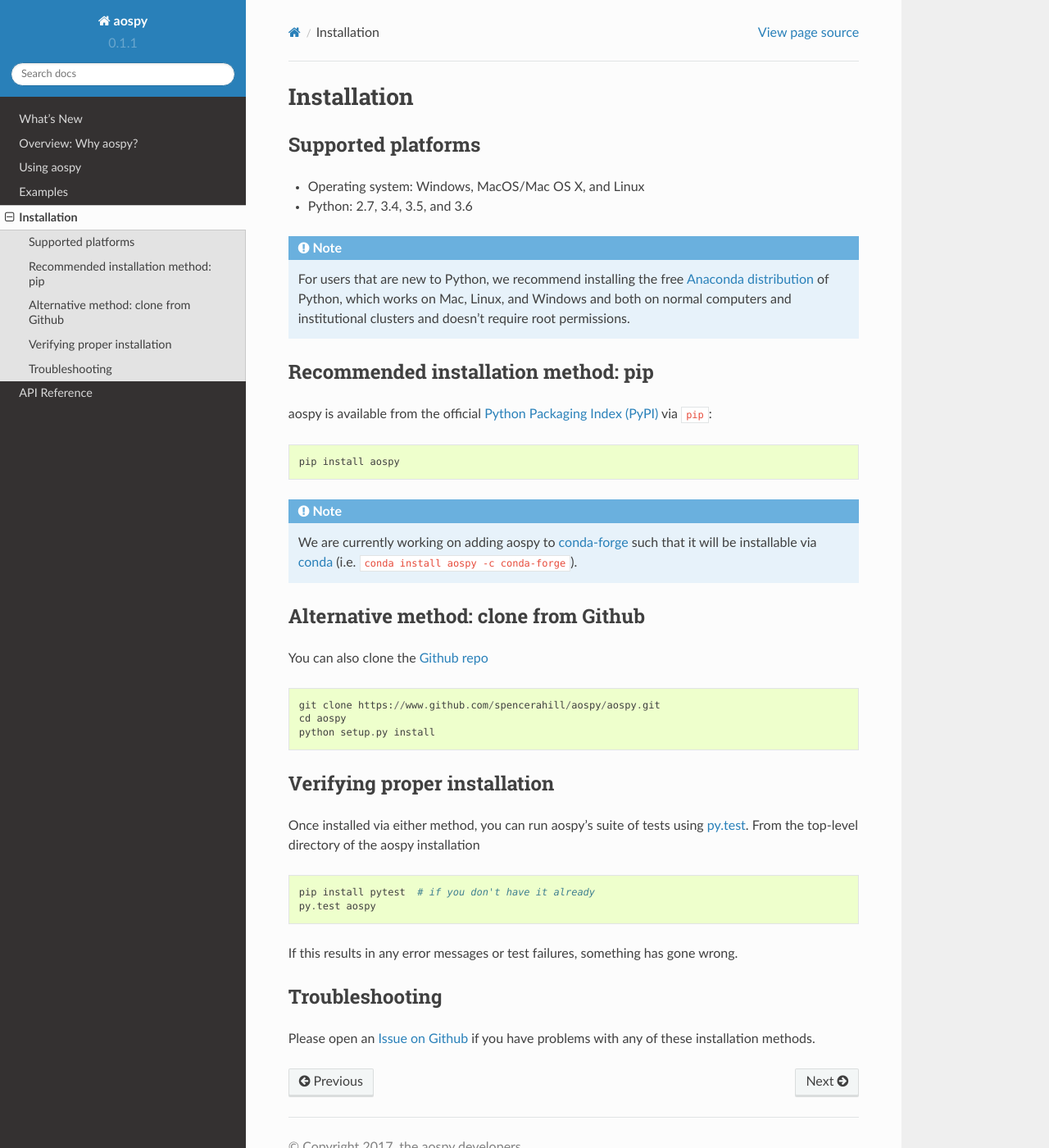
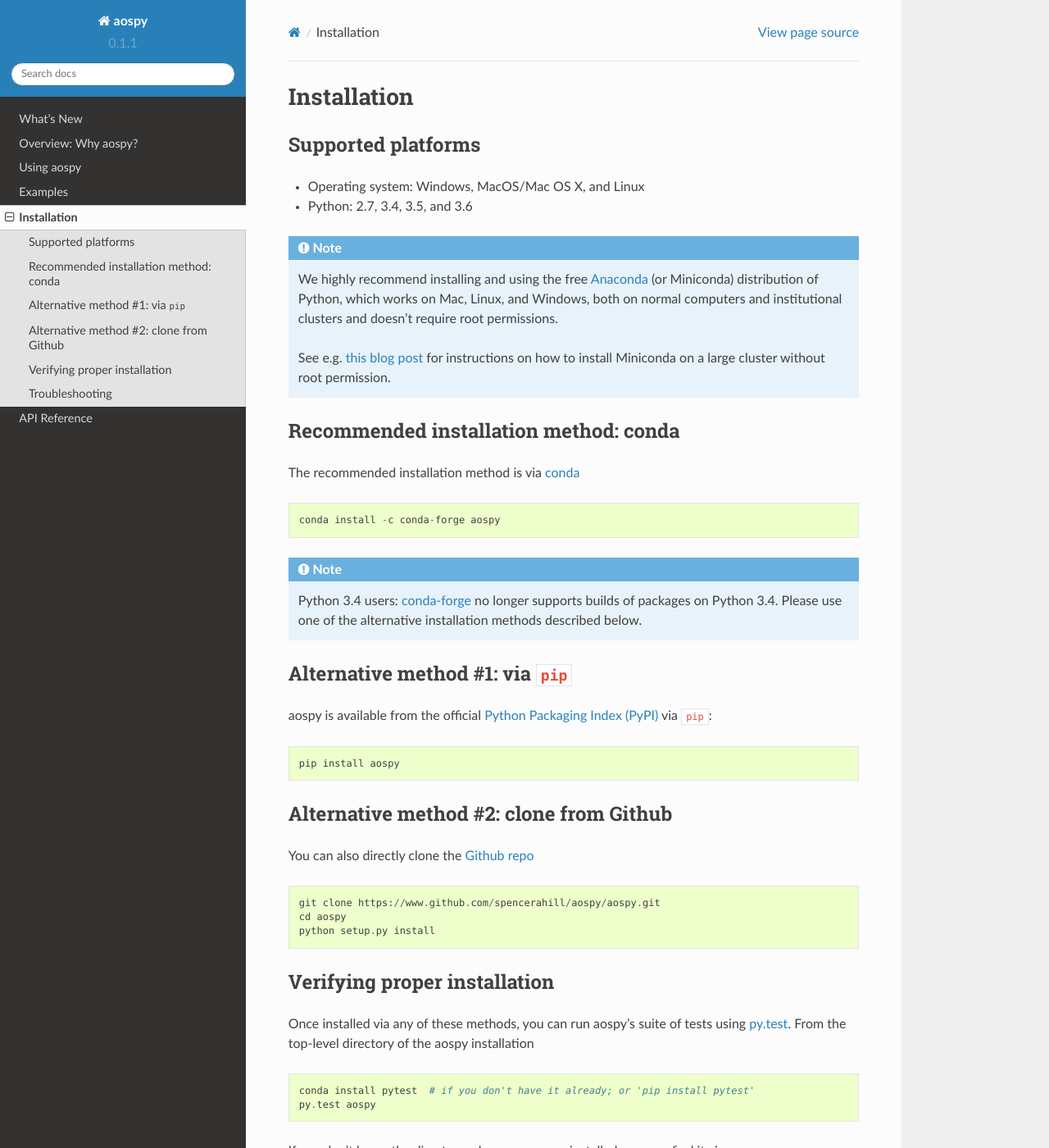
Before and after one commit to spencerahill/aospy, a Sphinx documentation site: the page built from docs/install.rst, in a window 1280 px wide and 1400 px high. Shown: the whole window at 82% size. Built offline with Sphinx 7.4.7 and the Read the Docs theme 2.0.0, drawn with Linux system fonts in a browser that asks for light colours; some of the changed text lies outside the part shown.

Commit message:
DOCS conda preferred install method except on python3.4 (#153)

```diff
--- a/docs/install.rst
+++ b/docs/install.rst
@@ -1,3 +1,5 @@
+.. _install:
+
 Installation
 ============
 
@@ -8,21 +10,44 @@
 - Python: 2.7, 3.4, 3.5, and 3.6
 
 .. note::
-   For users that are new to Python, we recommend installing the free `Anaconda distribution <https://www.continuum.io/downloads>`_ of Python, which works on Mac, Linux, and Windows and both on normal computers and institutional clusters and doesn't require root permissions.
 
-Recommended installation method: pip
-------------------------------------
+   We highly recommend installing and using the free `Anaconda
+   <https://www.continuum.io/downloads>`_ (or Miniconda) distribution
+   of Python, which works on Mac, Linux, and Windows, both on normal
+   computers and institutional clusters and doesn't require root
+   permissions.
 
-aospy is available from the official `Python Packaging Index (PyPI) <https://pypi.io>`_ via ``pip``::
+   See e.g. `this blog post
+   <https://medium.com/@rabernat/custom-conda-environments-for-data-science-on-hpc-clusters-32d58c63aa95#.hqyl6y38i>`_
+   for instructions on how to install Miniconda on a large cluster
+   without root permission.
+
+Recommended installation method: conda
+--------------------------------------
+
+The recommended installation method is via `conda
+<http://conda.pydata.org/docs/>`_ ::
+
+  conda install -c conda-forge aospy
+
+.. note:: Python 3.4 users: `conda-forge
+          <https://conda-forge.github.io/>`_ no longer supports builds
+          of packages on Python 3.4.  Please use one of the
+          alternative installation methods described below.
+
+Alternative method #1: via ``pip``
+----------------------------------
+
+aospy is available from the official `Python Packaging Index (PyPI)
+<https://pypi.io>`_ via ``pip``::
 
   pip install aospy
 
-.. note:: We are currently working on adding aospy to `conda-forge <https://conda-forge.github.io/>`_ such that it will be installable via `conda <http://conda.pydata.org/docs/>`_ (i.e. ``conda install aospy -c conda-forge``).
+Alternative method #2: clone from Github
+----------------------------------------
 
-Alternative method: clone from Github
--------------------------------------
-
-You can also clone the `Github repo <https://github.com/spencerahill/aospy>`_ ::
+You can also directly clone the `Github repo
+<https://github.com/spencerahill/aospy>`_ ::
 
   git clone https://www.github.com/spencerahill/aospy/aospy.git
   cd aospy
@@ -31,14 +56,29 @@
 Verifying proper installation
 -----------------------------
 
-Once installed via either method, you can run aospy's suite of tests using `py.test <http://doc.pytest.org/>`_.  From the top-level directory of the aospy installation ::
+Once installed via any of these methods, you can run aospy's suite of
+tests using `py.test <http://doc.pytest.org/>`_.  From the top-level
+directory of the aospy installation ::
 
-  pip install pytest  # if you don't have it already
+  conda install pytest  # if you don't have it already; or 'pip install pytest'
   py.test aospy
 
-If this results in any error messages or test failures, something has gone wrong.
+If you don't know the directory where aospy was installed, you can find it via ::
+
+  python -c "import aospy; print(aospy.__path__[0])"
+
+If the pytest command results in any error messages or test failures,
+something has gone wrong, and please refer to the Troubleshooting
+information below.
 
 Troubleshooting
 ---------------
 
-Please open an `Issue on Github <https://github.com/spencerahill/aospy/issues/new>`_ if you have problems with any of these installation methods.
+Please search through our `Issues page
+<https://github.com/spencerahill/aospy/issues>`_ to see if any open or
+closed Issues match the problem you're facing.  If none do, then
+please open a `new issue
+<https://github.com/spencerahill/aospy/issues/new>`_.
+
+Please don't hesitate, especially if you're new to the package and/or
+Python!  We are eager to help people get started with the package.
```
Also changed, not shown: README.rst (+13 -11 lines).
